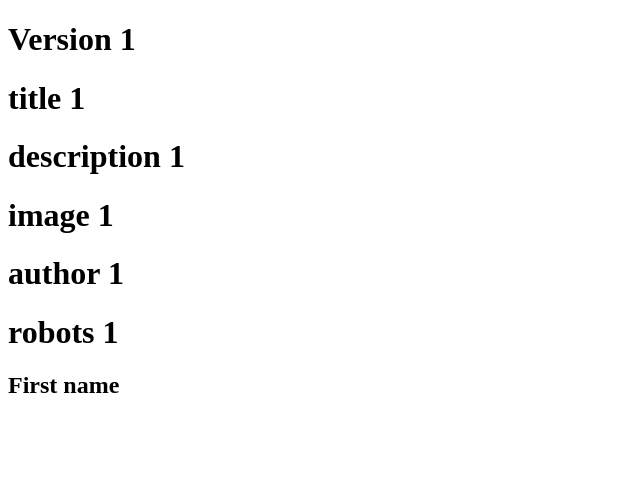
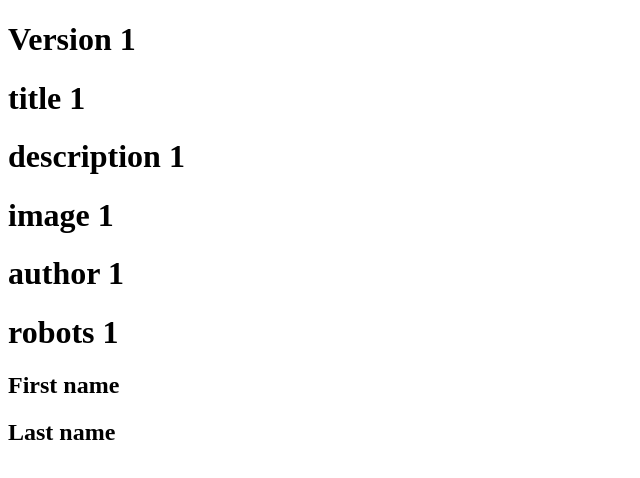
Before and after one commit to developerf03/test, a Nuxt app: page / in a window 1280 px wide. Shown: the top 478 px of the page, without its empty margins (0-640 px from the left). Built offline with nearby package versions, Linux system fonts and the light colour scheme.

Commit message:
Add last name

```diff
--- a/app.vue
+++ b/app.vue
@@ -8,5 +8,6 @@
     <h1>robots 1</h1>
     <!-- section 2 -->
     <h2>First name</h2>
+    <h2>Last name</h2>
   </div>
 </template>
```
